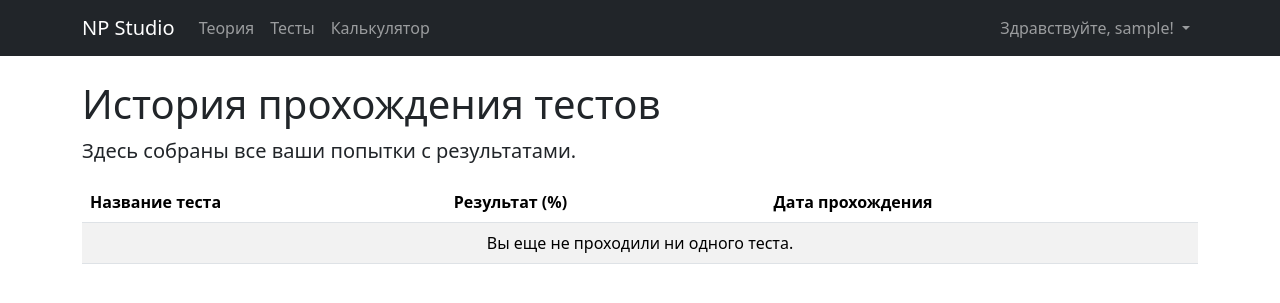
After one commit to Gre4kas/Neyman-Pearson-Studio, a Django app: page /quiz/history/ in a window 1280 px wide. The commit adds this page. Shown: the top 303 px of the page. Run offline with Django 4.2, Linux system fonts and the light colour scheme; the visitor is signed in with stand-in values (Sample User, id 1); data that the repository does not hold is empty; some libraries are stand-ins or nearby versions.

Commit message:
create save history tests

```diff
--- a/apps/quiz/urls.py
+++ b/apps/quiz/urls.py
@@ -5,6 +5,7 @@ app_name = 'quiz'
 
 urlpatterns = [
     path('', views.quiz_list_view, name='list'),
+    path('history/', views.quiz_history_view, name='history'),
     path('start/<int:quiz_id>/', views.quiz_start_view, name='start'),
     path('<int:quiz_id>/question/<int:question_id>/', views.question_view, name='question'),
     path('<int:quiz_id>/check_answer/<int:question_id>/', views.check_answer_view, name='check_answer'),
--- a/apps/quiz/views.py
+++ b/apps/quiz/views.py
@@ -1,6 +1,7 @@
 from django.shortcuts import render, redirect, get_object_or_404
 from django.http import HttpRequest, HttpResponse
-from .models import Quiz, Question
+from django.contrib.auth.decorators import login_required
+from .models import Quiz, Question, QuizResult
 
 def get_session_keys(quiz_id):
     return f'quiz_{quiz_id}_questions', f'quiz_{quiz_id}_answers'
@@ -98,6 +99,13 @@ def quiz_results_view(request: HttpRequest, quiz_id: int) -> HttpResponse:
 
     score = (correct_count / total_questions) * 100 if total_questions else 0
 
+    if request.user.is_authenticated:
+        QuizResult.objects.create(
+            user=request.user,
+            quiz=quiz,
+            score=round(score, 2)
+        )
+
     context = {
         'quiz': quiz,
         'results': results,
@@ -111,3 +119,14 @@ def quiz_results_view(request: HttpRequest, quiz_id: int) -> HttpResponse:
     request.session.pop(answers_key, None)
 
     return render(request, 'quiz/results.html', context)
+
+
+@login_required
+def quiz_history_view(request: HttpRequest) -> HttpResponse:
+    results_list = QuizResult.objects.filter(user=request.user) \
+                                     .select_related('quiz') \
+                                     .order_by('-completed_at')
+    context = {
+        'results_list': results_list
+    }
+    return render(request, 'quiz/history.html', context)
--- a/templates/base.html
+++ b/templates/base.html
@@ -35,6 +35,7 @@
                             <ul class="dropdown-menu dropdown-menu-end" aria-labelledby="navbarDropdown">
                                 <!-- Ссылки на будущий профиль и т.д. -->
                                 <li><a class="dropdown-item" href="{% url 'calculator:history' %}">История расчетов</a></li>
+                                <li><a class="dropdown-item" href="{% url 'quiz:history' %}">История тестов</a></li>
                                 <li><hr class="dropdown-divider"></li>
                                 <li>
                                     <form action="{% url 'users:logout' %}" method="post" class="d-inline">
--- /dev/null
+++ b/templates/quiz/history.html
@@ -0,0 +1,33 @@
+{% extends "base.html" %}
+
+{% block title %}История тестов{% endblock %}
+
+{% block content %}
+<h1>История прохождения тестов</h1>
+<p class="lead">Здесь собраны все ваши попытки с результатами.</p>
+
+<div class="table-responsive">
+    <table class="table table-striped table-hover">
+        <thead>
+            <tr>
+                <th scope="col">Название теста</th>
+                <th scope="col">Результат (%)</th>
+                <th scope="col">Дата прохождения</th>
+            </tr>
+        </thead>
+        <tbody>
+            {% for result in results_list %}
+            <tr>
+                <td>{{ result.quiz.title }}</td>
+                <td>{{ result.score }}</td>
+                <td>{{ result.completed_at|date:"d.m.Y H:i" }}</td>
+            </tr>
+            {% empty %}
+            <tr>
+                <td colspan="3" class="text-center">Вы еще не проходили ни одного теста.</td>
+            </tr>
+            {% endfor %}
+        </tbody>
+    </table>
+</div>
+{% endblock %}
```
Also changed, not shown: apps/quiz/admin.py (+6 -2 lines).
